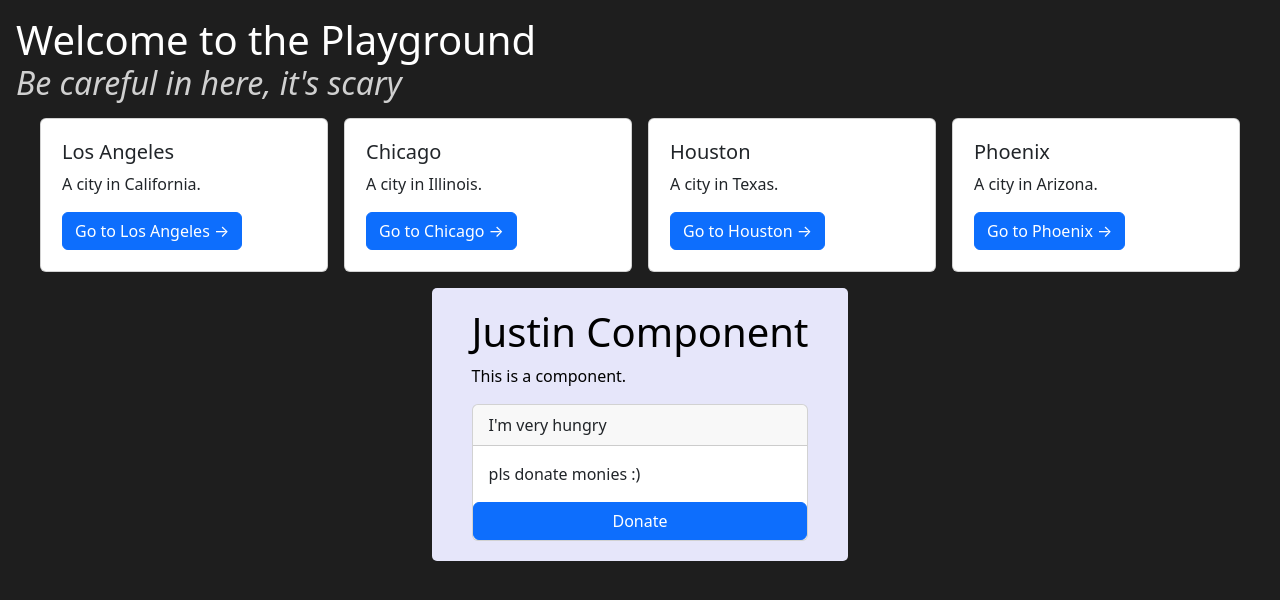
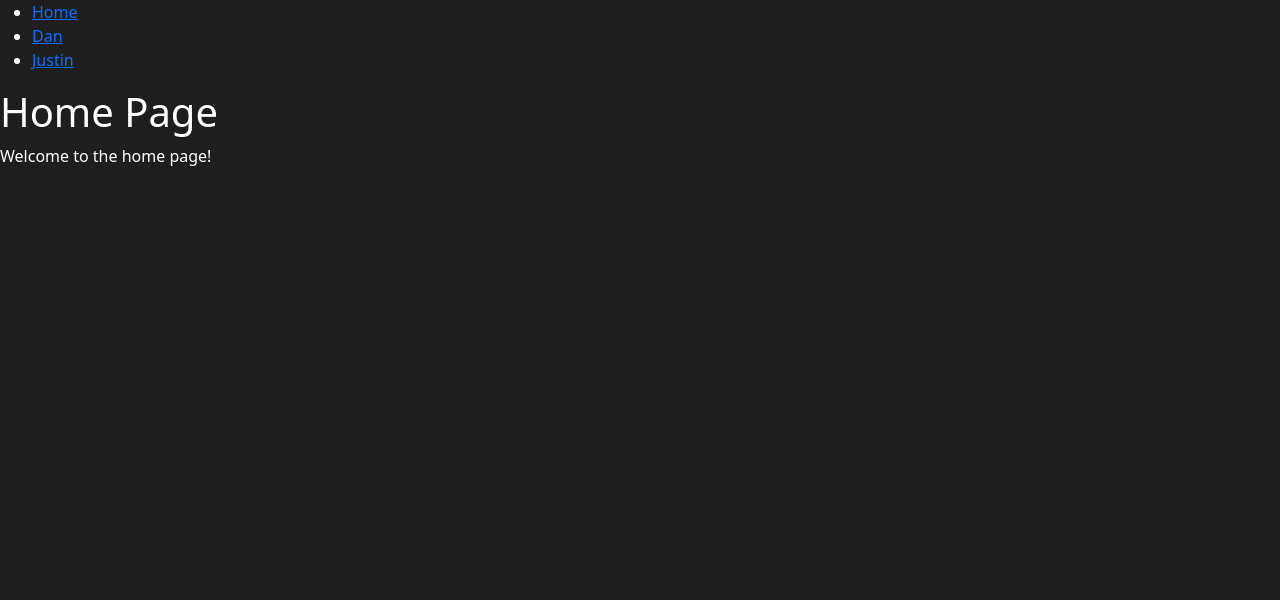
Before and after one commit to TheD4nM4n/react-testing, a React (Vite) app: page / in a window 1280 px wide. Shown: the top 600 px of the page. Built offline with nearby package versions, Linux system fonts and the light colour scheme.

Commit message:
Multi-page project

```diff
--- a/package.json
+++ b/package.json
@@ -12,7 +12,8 @@
   "dependencies": {
     "bootstrap": "^5.3.6",
     "react": "^19.1.0",
-    "react-dom": "^19.1.0"
+    "react-dom": "^19.1.0",
+    "react-router-dom": "^7.6.0"
   },
   "devDependencies": {
     "@eslint/js": "^9.25.0",
--- a/src/App.tsx
+++ b/src/App.tsx
@@ -1,23 +1,33 @@
 import CardExample from "./components/CardExample";
 import "./App.css";
 import JustinComponent from "./components/JustinComponent/JustinComponent";
+import { BrowserRouter, Route, Routes } from "react-router-dom";
+import HomePage from "./pages/HomePage/HomePage";
+import DanPage from "./pages/DanPage/DanPage";
+import JustinPage from "./pages/JustinPage/JustinPage";
 
 function App() {
   return (
-  <div>
-      <h1 className="title">
-        Welcome to the Playground
-      </h1>
-      <h2 className="subtitle">
-        <i>
-          Be careful in here, it's scary
-        </i>
-      </h2>
-      <div className="card-container">
-        <CardExample />
-        <JustinComponent />
-      </div>
-  </div>
+    <BrowserRouter>
+      <nav>
+        <ul>
+          <li>
+            <a href="/">Home</a>
+          </li>
+          <li>
+            <a href="/dan">Dan</a>
+          </li>
+          <li>
+            <a href="/justin">Justin</a>
+          </li>
+        </ul>
+      </nav>
+      <Routes>
+        <Route path="/" element={<HomePage />} />
+        <Route path="/dan" element={<DanPage />} />
+        <Route path="/justin" element={<JustinPage />} />
+      </Routes>
+    </BrowserRouter>
   );
 }
 
--- /dev/null
+++ b/src/pages/DanPage/DanPage.tsx
@@ -0,0 +1,23 @@
+import CardExample from "../../components/CardExample";
+import JustinComponent from "../../components/JustinComponent/JustinComponent";
+
+function DanPage() {
+  return (
+  <div>
+      <h1 className="title">
+        Welcome to the Playground
+      </h1>
+      <h2 className="subtitle">
+        <i>
+          Be careful in here, it's scary
+        </i>
+      </h2>
+      <div className="card-container">
+        <CardExample />
+        <JustinComponent />
+      </div>
+  </div>
+  );
+}
+
+export default DanPage;
--- /dev/null
+++ b/src/pages/HomePage/HomePage.tsx
@@ -0,0 +1,9 @@
+function HomePage() {
+  return (
+    <div>
+      <h1>Home Page</h1>
+      <p>Welcome to the home page!</p>
+    </div>
+  );
+}
+export default HomePage;
--- /dev/null
+++ b/src/pages/JustinPage/JustinPage.tsx
@@ -0,0 +1,21 @@
+import JustinComponent from "../../components/JustinComponent/JustinComponent";
+
+function JustinPage() {
+  return (
+    <div>
+      <h1 className="title">
+        Welcome to the Playground
+      </h1>
+      <h2 className="subtitle">
+        <i>
+          Be careful in here, it's scary
+        </i>
+      </h2>
+      <div className="card-container">
+        <JustinComponent />
+      </div>
+  </div>
+  );
+}
+
+export default JustinPage;
```
Also changed, not shown: src/pages/DanPage/DanPage.module.css (added), src/pages/HomePage/HomePage.module.css (added), src/pages/JustinPage/JustinPage.module.css (added), 1 other file (tests, documents, lock files or other folders).
